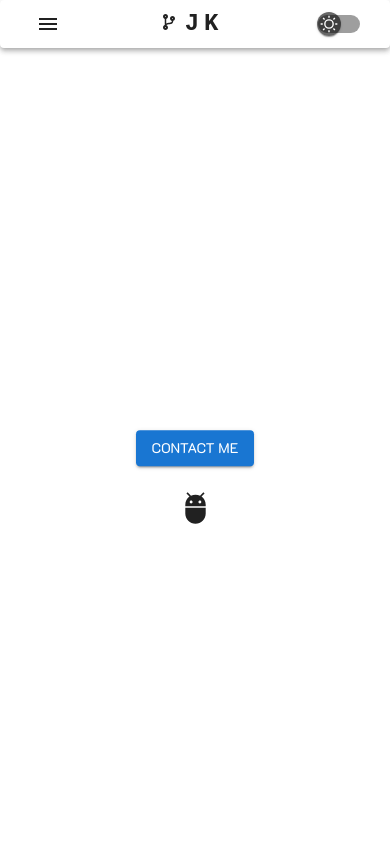
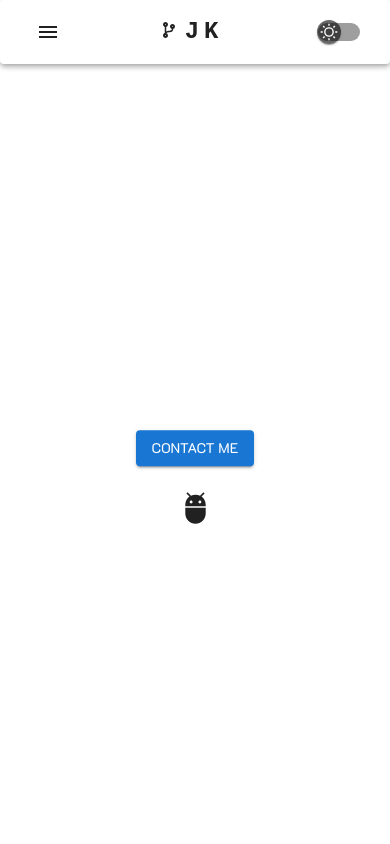
Before and after one commit to KapiSolutions/MyPortfolio, a Next.js app: page / in a window 390 px wide. Shown: the top 844 px of the page. Built offline with nearby package versions, Linux system fonts and the light colour scheme.

Commit message:
Change padding of the mobile navbar

```diff
--- a/components/layout/Navbar.tsx
+++ b/components/layout/Navbar.tsx
@@ -1,22 +1,16 @@
 import React, { useState } from "react";
 import MenuIcon from "@mui/icons-material/Menu";
-import AdbIcon from "@mui/icons-material/Adb";
-import CodeIcon from "@mui/icons-material/Code";
 import { FaCodeBranch } from "react-icons/fa";
 import ThemeSwitch from "../ThemeSwitch";
-import Link from "next/link";
 import {
   Divider,
   Stack,
   Menu,
   MenuItem,
   Button,
-  Container,
   Typography,
   IconButton,
-  Toolbar,
   Box,
-  AppBar,
   useTheme,
   useMediaQuery,
   Paper,
@@ -66,7 +60,7 @@ const Navbar = (): JSX.Element => {
   return (
     <Paper elevation={4} sx={{ zIndex: 1100, position: "fixed", width: "100%", pl: 3, pr: 3 }} component="nav">
       {isMobile ? (
-        <Stack direction="row" alignItems="center" sx={{ width: "100%" }}>
+        <Stack direction="row" alignItems="center" sx={{ width: "100%", pt: 1, pb: 1 }}>
           <Box>
             <IconButton
               size="large"
```
